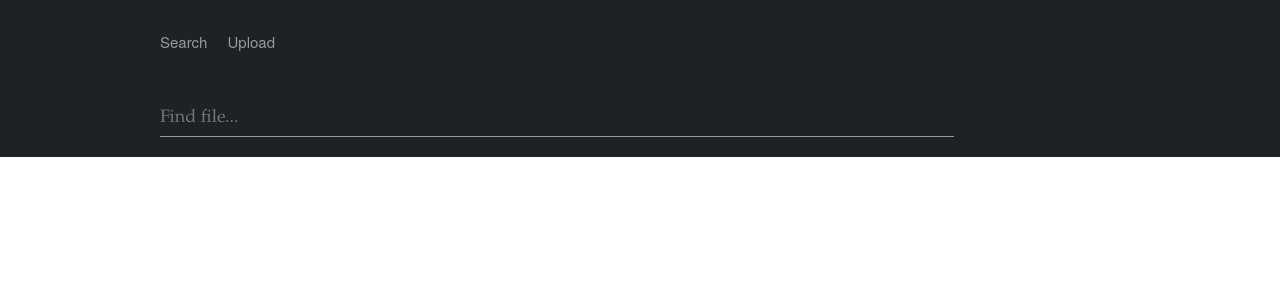
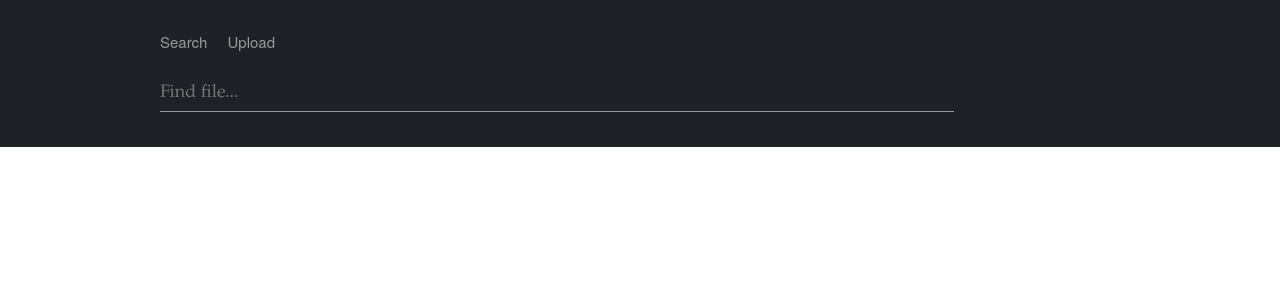
Before and after one commit to paalka/libr, a Flask app: page / in a window 1280 px wide. Shown: the top 300 px of the page. Run offline with Flask 2, Linux system fonts and the light colour scheme; data that the repository does not hold is empty; parts of the project's set-up code (start-up, migrations or seed data) failed here and were passed over; some libraries are stand-ins or nearby versions.

Commit message:
Make the search bar slightly shorter.

```diff
--- a/static/css/custom.css
+++ b/static/css/custom.css
@@ -34,7 +34,8 @@ html {
 }
 
 #search-bar-container {
-    padding: 5px 0 5px 0;
+    padding: 5px 0 20px 0;
+    margin-top: -25px;
     background-color: #1e2126;
 }
 
```
